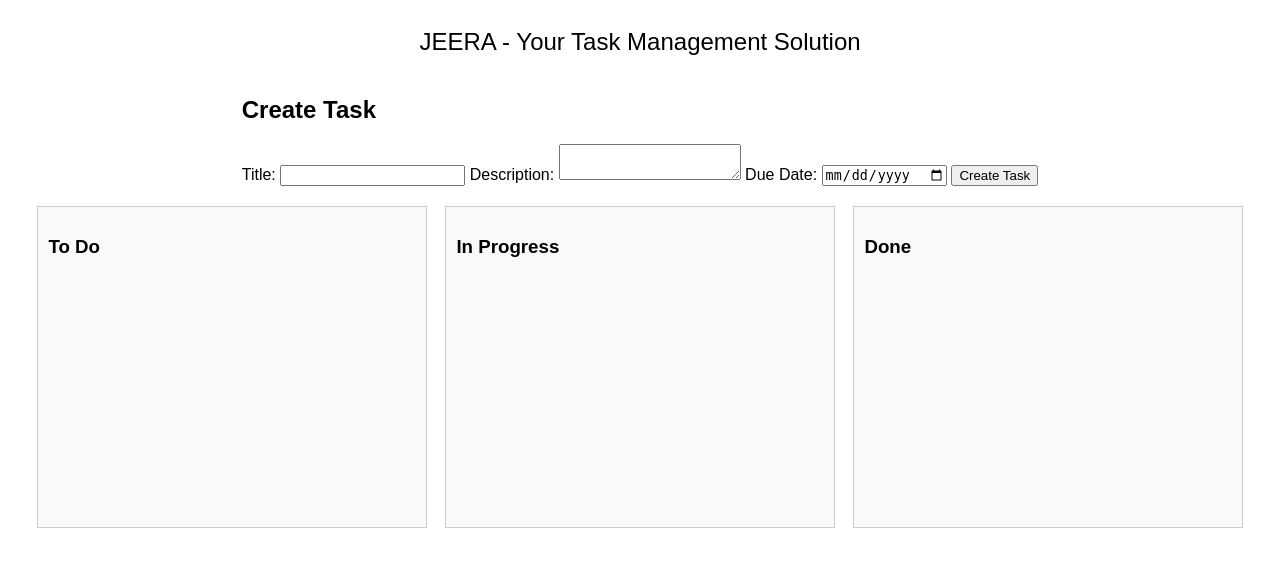
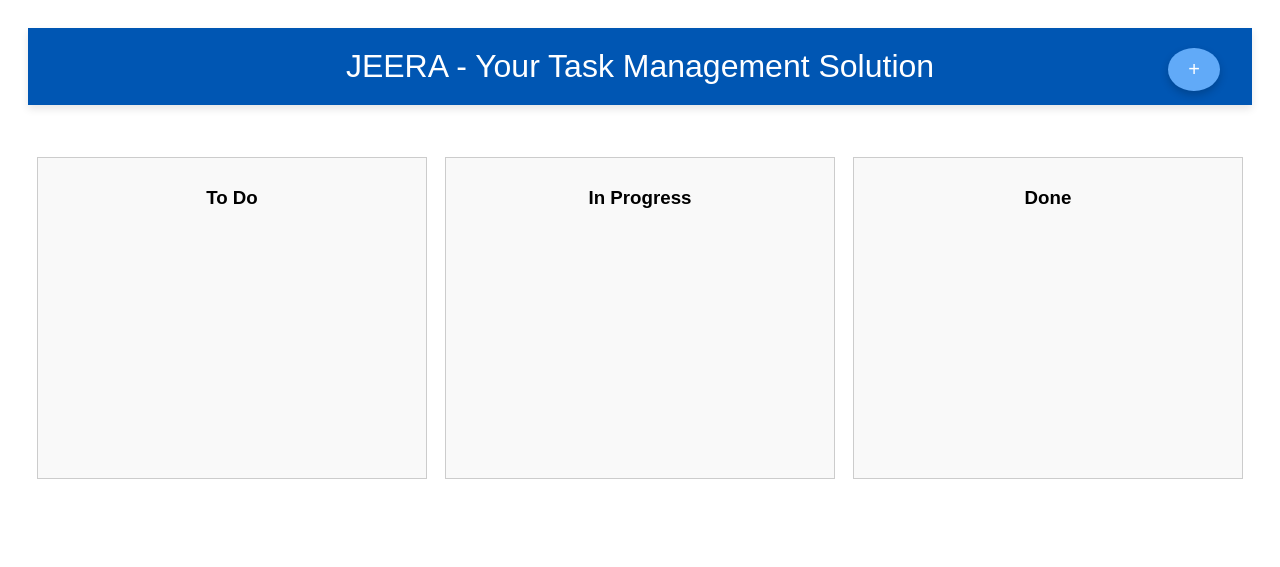
Before and after one commit to Cyber-Finn/Jeera-Project-Manager, a PHP site: page /index.html in a window 1280 px wide. Shown: the top 567 px of the page. Run offline with PHP 8.4, Linux system fonts and the light colour scheme.

Commit message:
Add: Optimization for inserts | Fix: Refactored code for readability Description: We now only update relevant info where and when it's needed, to ease network usage. Also moved some JS and CSS into their own files.

```diff
--- a/Code/auth.php
+++ b/Code/auth.php
@@ -23,7 +23,7 @@ function isAuthenticated() {
             // echo "Password hash from calculation: ". $hash. "<br>";
             // echo "Password: " . $password . "<br>";
 
-            //loading users will be a bit tricky, because the pword hash changes every time due to random salting
+
             if (!$user || !password_verify($password, $user['password_hash'])) { //if pword doesn't match or there is no user loaded
                 echo json_encode(['message' => 'Unauthorized']);
                 exit;
--- a/Code/index.html
+++ b/Code/index.html
@@ -4,62 +4,35 @@
   <meta charset="UTF-8">
   <meta name="viewport" content="width=device-width, initial-scale=1.0">
   <title>JEERA - Task Manager</title>
-  <style>
-    body {
-      font-family: Arial, sans-serif;
-      display: flex;
-      flex-direction: column;
-      align-items: center;
-      padding: 20px;
-    }
-    #header {
-      font-size: 24px;
-      margin-bottom: 20px;
-    }
-    #taskForm {
-      margin-bottom: 20px;
-    }
-    #tasks-container {
-      display: flex;
-      width: 100%;
-      justify-content: space-around;
-    }
-    .column {
-      width: 30%;
-      border: 1px solid #ccc;
-      padding: 10px;
-      min-height: 300px;
-      background: #f9f9f9;
-    }
-    .task-card {
-      background: #fff;
-      border: 1px solid #ccc;
-      padding: 10px;
-      margin: 10px 0;
-      cursor: move;
-    }
-    .task-card.completed {
-      background: #e0e0e0;
-      color: #888;
-    }
-  </style>
+  <link rel="stylesheet" href="./styles.css">
+  <!-- Include jQuery via CDN --> <script src="https://code.jquery.com/jquery-3.6.0.min.js" integrity="sha256-KyZXEAg3QhqLMpG8r+Knujsl5/1hbG+85a65xn73ghKc=" crossorigin="anonymous"></script>
+  <script src="./app.js"></script>
 </head>
-<body>
+<body onload="loadTasks()">
   <div id="header">
     JEERA - Your Task Management Solution
   </div>
 
-  <!-- Task creation form -->
+  <!-- Create Task Button -->
+  <button id="createTaskButton" onclick="openCreateModal()">+</button>
+
+  <!-- Task creation modal -->
+  <div id="taskModal" class="modal">
+    <div class="modal-content">
+      <span class="close" onclick="closeModal()">&times;</span>
+      <h2 id="modalTitle">Create Task</h2>
       <form id="taskForm">
-    <h2>Create Task</h2>
+        <input type="hidden" id="taskId" name="taskId">
         <label for="title">Title:</label>
         <input type="text" id="title" name="title" required>
         <label for="description">Description:</label>
         <textarea id="description" name="description" required></textarea>
         <label for="due_date">Due Date:</label>
         <input type="date" id="due_date" name="due_date" required>
-    <button type="submit">Create Task</button>
+        <button type="submit">Save Task</button>
       </form>
+    </div>
+  </div>
 
   <!-- Task Display and Columns -->
   <div id="tasks-container">
@@ -73,199 +46,5 @@
       <h3>Done</h3>
     </div>
   </div>
-
-  <!-- JavaScript for dynamic content updates and AJAX -->
-  <script>
-    function ajaxRequest(url, method, formData, callback) {
-      const xhr = new XMLHttpRequest();
-      xhr.open(method, url, true);
-      xhr.setRequestHeader('Content-Type', 'application/x-www-form-urlencoded');
-      xhr.onload = function() {
-        if (xhr.status === 200) {
-          try {
-            const response = JSON.parse(xhr.responseText);
-            console.log('Response:', response); // Log response for debugging
-            callback(response);
-          } catch (e) {
-            console.error('Error parsing JSON:', e);
-          }
-        } else {
-          console.error('Error with request:', xhr.statusText);
-        }
-      };
-      xhr.onerror = function() {
-        console.error('Network error:', xhr.statusText);
-      };
-      xhr.send(formData);
-    }
-
-    document.getElementById('taskForm').addEventListener('submit', function(event) {
-      event.preventDefault();
-      const formData = `title=${encodeURIComponent(document.getElementById('title').value)}&description=${encodeURIComponent(document.getElementById('description').value)}&due_date=${encodeURIComponent(document.getElementById('due_date').value)}`;
-      ajaxRequest('index.php?action=create_task', 'POST', formData, function(response) {
-        if (response.message === 'Task created successfully') {
-          loadTasks();
-        } else {
-          alert('Failed to create task.');
-        }
-      });
-    });
-
-    function loadTasks() {
-      ajaxRequest('index.php?action=get_tasks', 'GET', null, function(response) {
-        const todoColumn = document.getElementById('todo-column');
-        const inProgressColumn = document.getElementById('in-progress-column');
-        const doneColumn = document.getElementById('done-column');
-
-        todoColumn.innerHTML = '<h3>To Do</h3>';
-        inProgressColumn.innerHTML = '<h3>In Progress</h3>';
-        doneColumn.innerHTML = '<h3>Done</h3>';
-
-        if (!response.tasks || response.tasks.length === 0) {
-          todoColumn.innerHTML += '<p>No tasks to display</p>';
-          inProgressColumn.innerHTML += '<p>No tasks to display</p>';
-          doneColumn.innerHTML += '<p>No tasks to display</p>';
-        } else {
-          response.tasks.forEach(task => {
-            const taskCard = document.createElement('div');
-            taskCard.className = 'task-card';
-            taskCard.draggable = true;
-            taskCard.ondragstart = drag;
-            taskCard.id = `task-${task.id}`;
-            taskCard.dataset.id = task.id;
-            taskCard.innerHTML = `
-              <h3>${task.title}</h3>
-              <p>${task.description}</p>
-              <p>Due: ${task.due_date}</p>
-              <button onclick="updateTask(${task.id})">Update</button>
-            `;
-
-            // Apply styles and draggable attribute based on status
-            if (task.status === 'Done') {
-              taskCard.classList.add('completed');
-              taskCard.draggable = false;
-            } else {
-              taskCard.draggable = true;
-            }
-
-            if (task.status === 'To Do') {
-              todoColumn.appendChild(taskCard);
-            } else if (task.status === 'In Progress') {
-              inProgressColumn.appendChild(taskCard);
-            } else if (task.status === 'Done') {
-              doneColumn.appendChild(taskCard);
-            }
-          });
-        }
-      });
-    }
-
-    function allowDrop(ev) {
-      ev.preventDefault();
-    }
-    function drag(ev) {
-      const taskId = ev.target.id;
-      console.log('Dragging task:', taskId); // Debug log
-      ev.dataTransfer.setData("text/plain", taskId);
-    }
-
-    function drop(ev) {
-      ev.preventDefault();
-      const data = ev.dataTransfer.getData("text/plain");
-      const taskCard = document.getElementById(data);
-
-      if (!taskCard) {
-        console.error('No task card found for data:', data);
-        return;
-      }
-
-      const taskId = taskCard.dataset.id;
-      if (!taskId) {
-        console.error('Task card has no dataset id:', taskCard);
-        return;
-      }
-
-      const column = ev.target.closest('.column');
-      if (!column) {
-        console.error('No column found for target:', ev.target);
-        return;
-      }
-
-      // Adjust status ID mapping
-      const newStatus = column.id;
-      let statusId;
-      switch (newStatus) {
-        case 'todo-column':
-          statusId = 1;
-          break;
-        case 'in-progress-column':
-          statusId = 2;
-          break;
-        case 'done-column':
-          statusId = 3;
-          break;
-        default:
-          console.error('Invalid new status:', newStatus);
-          return; // Exit function to prevent sending invalid status
-      }
-
-      // Update task card style based on the new status
-      if (newStatus === 'done-column') {
-        taskCard.classList.add('completed');
-        taskCard.draggable = false;
-      } else {
-        taskCard.classList.remove('completed');
-        taskCard.draggable = true;
-      }
-
-      const title = taskCard.querySelector('h3').innerText;
-      const description = taskCard.querySelector('p').innerText.split('Due: ')[0];
-
-      ajaxRequest('index.php?action=update_task', 'POST', `id=${taskId}&status_id=${statusId}&title=${encodeURIComponent(title)}&description=${encodeURIComponent(description)}`, function(response) {
-        if (response.message === 'Task updated successfully') {
-          loadTasks();
-        } else {
-          alert('Failed to update task.');
-        }
-      });
-
-      column.appendChild(taskCard);
-    }
-
-
-    function updateTask(taskId) {
-      const taskCard = document.querySelector(`.task-card[data-id="${taskId}"]`);
-      const newTitle = prompt('Enter new title:', taskCard.querySelector('h3').innerText);
-      const newDescription = prompt('Enter new description:', taskCard.querySelector('p').innerText.split('Due: ')[0]);
-      const status = taskCard.parentElement.id.replace('-column', '').replace('-', ' ');
-      let statusId;
-
-      switch (status) {
-        case 'to do':
-          statusId = 1;
-          break;
-        case 'in progress':
-          statusId = 2;
-          break;
-        case 'done':
-          statusId = 3;
-          break;
-        default:
-          statusId = null;
-      }
-
-      const formData = `id=${taskId}&title=${encodeURIComponent(newTitle)}&description=${encodeURIComponent(newDescription)}&status_id=${encodeURIComponent(statusId)}`;
-      ajaxRequest('index.php?action=update_task', 'POST', formData, function(response) {
-        if (response.message === 'Task updated successfully') {
-          loadTasks();
-        } else {
-          alert('Failed to update task.');
-        }
-      });
-    }
-
-    loadTasks();
-
-  </script>
 </body>
 </html>
--- a/Code/index.php
+++ b/Code/index.php
@@ -16,8 +16,11 @@ switch ($action) {
     case 'get_tasks':
         require_once 'get_tasks.php';
         break;
-    case 'update_task':
-        require_once 'update_task.php';
+    case 'update_task_details':
+        require_once 'update_task_details.php';
+        break;
+    case 'update_task_status':
+        require_once 'update_task_status.php';
         break;
     case 'complete_task':
         require_once 'complete_task.php';
--- /dev/null
+++ b/Code/styles.css
@@ -0,0 +1,171 @@
+/* Basic styles for the body */
+body {
+    font-family: Arial, sans-serif;
+    display: flex;
+    flex-direction: column;
+    align-items: center;
+    padding: 20px;
+  }
+
+  /* Header styles */
+  #header {
+    font-size: 32px; /* Increased font size */
+    margin-bottom: 40px; /* Increased margin */
+    background: #0056b3; /* Slightly darker blue shade */
+    color: white;
+    width: 100%; /* Full-width header */
+    text-align: center; /* Centered text */
+    padding: 20px 0; /* Padding for height */
+    box-shadow: 0 4px 8px rgba(0, 0, 0, 0.1); /* Slight shadow for depth */
+  }
+
+  /* Button to open the modal */
+  #createTaskButton {
+    position: fixed;
+    top: 6%;
+    right: 60px;
+    background-color: #61aaf8; /* Updated to a nice blue shade */
+    color: white;
+    font-size: 20px; /* Slightly smaller font size */
+    border: none;
+    padding: 10px 20px; /* Adjusted padding */
+    border-radius: 50%;
+    cursor: pointer;
+    box-shadow: 0 4px 8px rgba(0, 0, 0, 0.2);
+    transition: background-color 0.3s ease; /* Smooth transition for hover effect */
+  }
+
+  /* Hover effect for the button */
+  #createTaskButton:hover {
+    background-color: #0056b3;
+  }
+
+  /* Tooltip styles */
+  #createTaskButton::after {
+    content: "Add a task";
+    position: absolute;
+    top: -30px; /* Position above the button */
+    right: 0;
+    background: white;
+    color: #0056b3;
+    font-size: 14px;
+    padding: 5px 10px;
+    border-radius: 4px;
+    opacity: 0;
+    pointer-events: none;
+    transition: opacity 0.3s ease;
+  }
+
+  /* Show tooltip on hover */
+  #createTaskButton:hover::after {
+    opacity: 1;
+  }
+
+  /* The modal background */
+  .modal {
+    display: none;
+    position: fixed;
+    z-index: 1;
+    left: 0;
+    top: 0;
+    width: 100%;
+    height: 100%;
+    overflow: auto;
+    background-color: rgba(0, 0, 0, 0.4);
+  }
+
+  /* Modal content box */
+  .modal-content {
+    background-color: #fff;
+    margin: 15% auto;
+    padding: 20px;
+    border: 1px solid #888;
+    width: 50%;
+    border-radius: 8px;
+    box-shadow: 0 4px 8px rgba(0, 0, 0, 0.2);
+  }
+
+  /* Close button for the modal */
+  .close {
+    color: #aaa;
+    float: right;
+    font-size: 28px;
+    font-weight: bold;
+  }
+
+  .close:hover,
+  .close:focus {
+    color: #000;
+    text-decoration: none;
+    cursor: pointer;
+  }
+
+  /* Form styles inside the modal */
+  #taskForm {
+    display: flex;
+    flex-direction: column;
+  }
+
+  #taskForm label {
+    margin-bottom: 10px;
+    font-weight: bold;
+  }
+
+  #taskForm input,
+  #taskForm textarea {
+    margin-bottom: 15px;
+    padding: 10px;
+    font-size: 16px;
+    border: 1px solid #ccc;
+    border-radius: 4px;
+  }
+
+  #taskForm button {
+    background-color: #007bff;
+    color: white;
+    padding: 10px;
+    border: none;
+    border-radius: 4px;
+    cursor: pointer;
+  }
+
+  #taskForm button:hover {
+    background-color: #0056b3;
+  }
+
+  /* Task columns */
+  #tasks-container {
+    display: flex;
+    width: 100%;
+    justify-content: space-around;
+    padding-top: 1%;
+  }
+
+  .column {
+    width: 30%;
+    border: 1px solid #ccc;
+    padding: 10px;
+    min-height: 300px;
+    background: #f9f9f9;
+  }
+
+  /* Task card styles */
+  .task-card {
+    background: #fff;
+    border: 1px solid #ccc;
+    padding: 10px;
+    margin: 10px 0;
+    cursor: move;
+  }
+
+  .task-card.completed {
+    background: #e0e0e0;
+    color: #888;
+  }
+
+  /* Center column titles */
+  #todo-column>h3,
+  #in-progress-column>h3,
+  #done-column>h3 {
+    text-align: center;
+  }
```
Also changed, not shown: Code/app.js (added, +200 -0 lines), Code/update_task_details.php (added, +22 -0 lines), Code/update_task_status.php (added, +22 -0 lines). Lines whose indentation alone changed are shown as unchanged.
